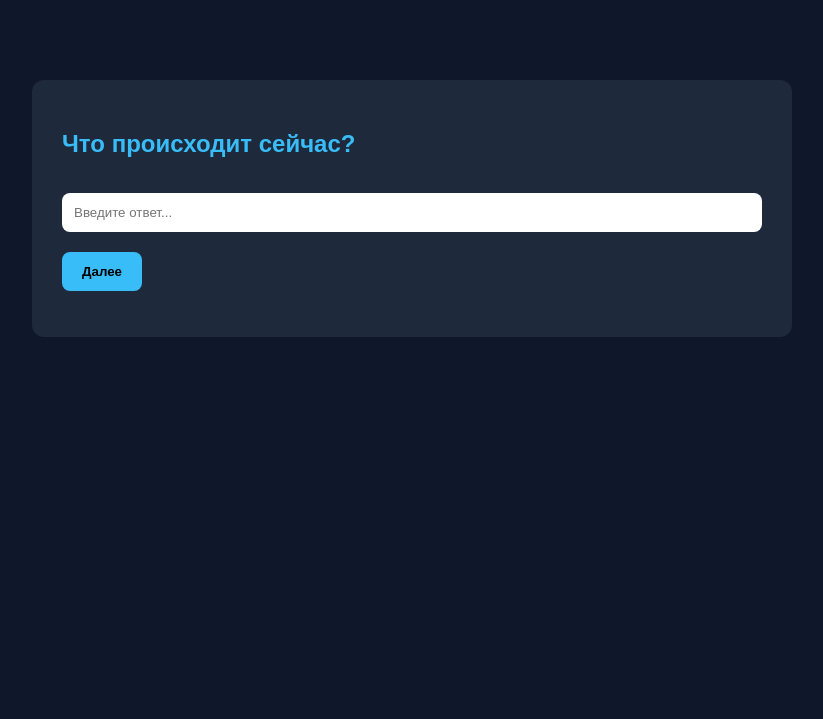
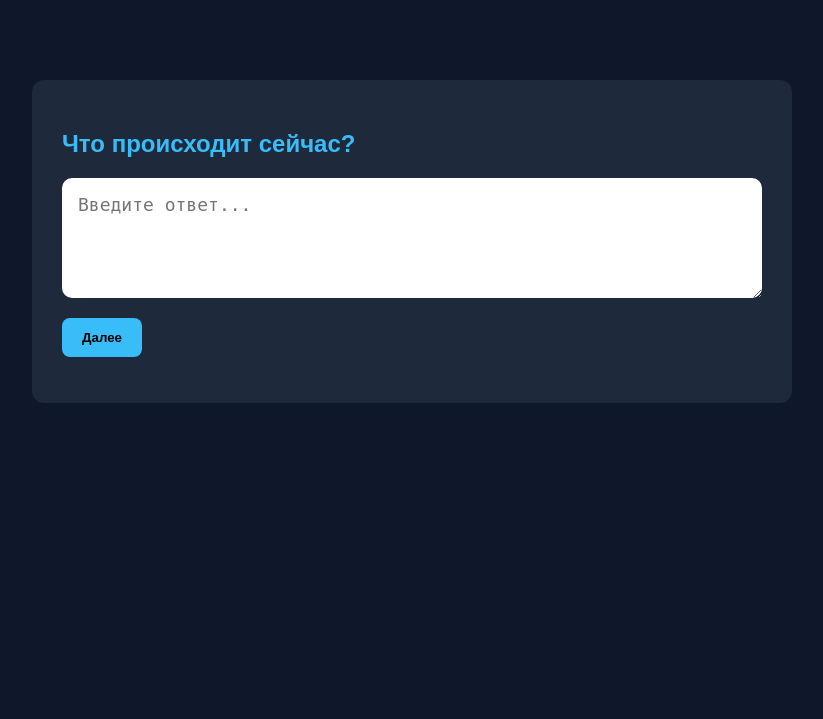
Before and after one commit to TheTosS/score-project, a Django app: page / in a window 1280 px wide. Shown: the top 719 px of the page, without its empty margins (228-1051 px from the left). Run offline with Django 5.2, Linux system fonts and the light colour scheme; data comes from the database, SQL or seed files in the repository; both versions use the stored data as it was after the commit.

Commit message:
Score_beta_1.2

```diff
--- a/core/static/core/style.css
+++ b/core/static/core/style.css
@@ -2,7 +2,7 @@ body {
     font-family: Arial, sans-serif;
     background: #0f172a;
     color: white;
-    margin: 0;
+    margin: 20;
     padding: 0;
 }
 
@@ -12,6 +12,16 @@ body {
     padding: 30px;
     background: #1e293b;
     border-radius: 12px;
+}
+
+textarea {
+    width: 100%;
+    min-height: 120px;   /* высота */
+    padding: 16px;
+    font-size: 18px;
+    border-radius: 10px;
+    border: none;
+    resize: vertical;    /* можно растягивать вниз */
 }
 
 h1, h2 {
--- a/core/templates/core/step.html
+++ b/core/templates/core/step.html
@@ -6,7 +6,7 @@
 
     <form method="post">
         {% csrf_token %}
-        <input type="text" name="answer" placeholder="Введите ответ...">
+        <textarea name="answer" placeholder="Введите ответ..."></textarea>
         <input type="hidden" name="step" value="{{ step }}">
         <button type="submit">Далее</button>
     </form>
--- a/core/templates/core/step_c.html
+++ b/core/templates/core/step_c.html
@@ -5,7 +5,7 @@
 
 <form method="post">
     {% csrf_token %}
-    <input type="text" name="answer" style="width:300px;">
+    <textarea name="answer" placeholder="Введите ответ..."></textarea>
     <input type="hidden" name="depth" value="{{ depth }}">
     <button type="submit">Далее</button>
 </form>
--- a/core/templates/core/step_e.html
+++ b/core/templates/core/step_e.html
@@ -5,7 +5,7 @@
 
 <form method="post">
     {% csrf_token %}
-    <input type="text" name="answer" style="width:300px;">
+    <textarea name="answer" placeholder="Введите ответ..."></textarea>
     <input type="hidden" name="step" value="{{ step }}">
     <button type="submit">Далее</button>
 </form>
--- a/core/templates/core/step_o.html
+++ b/core/templates/core/step_o.html
@@ -5,7 +5,7 @@
 
 <form method="post">
     {% csrf_token %}
-    <input type="text" name="answer" style="width:300px;">
+    <textarea name="answer" placeholder="Введите ответ..."></textarea>
     <input type="hidden" name="step" value="{{ step }}">
     <button type="submit">Далее</button>
 </form>
--- a/core/templates/core/step_r.html
+++ b/core/templates/core/step_r.html
@@ -5,7 +5,7 @@
 
 <form method="post">
     {% csrf_token %}
-    <input type="text" name="answer" style="width:300px;">
+    <textarea name="answer" placeholder="Введите ответ..."></textarea>
     <input type="hidden" name="step" value="{{ step }}">
     <button type="submit">Далее</button>
 </form>
--- a/core/views.py
+++ b/core/views.py
@@ -52,6 +52,7 @@ def step_c(request):
         return render(request, "core/error.html")
 
     session = Session.objects.get(id=session_id)
+    answers = Answer.objects.filter(session=session, step="C").order_by("order")
 
     if request.method == "POST":
         depth = int(request.POST.get("depth", 0))
@@ -79,7 +80,9 @@ def step_c(request):
     if depth == 0:
         question = "В чем причина этой ситуации?"
     else:
-        question = f"Почему это? ({depth + 1}/5)"
+        prev_answer = answers.last().answer if answers.exists() else ""
+
+        question = f"Почему: \"{prev_answer}\"?"
 
     return render(request, "core/step_c.html", {
         "question": question,
```
Also changed, not shown: db.sqlite3.
